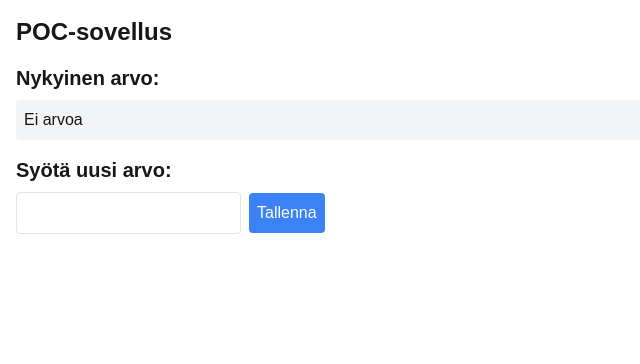
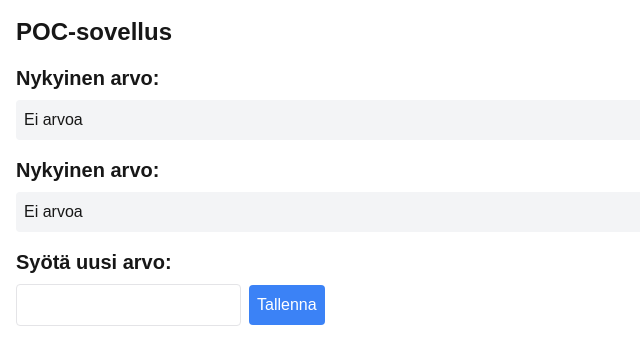
Before and after one commit to mikesmallhelp/cr-poc-app, a Next.js app: page / in a window 1280 px wide. Shown: the top 364 px of the page, without its empty margins (0-640 px from the left). Built offline with nearby package versions, Linux system fonts and the light colour scheme; no server answers; the database is empty.

Commit message:
Working, but duplicate current value

```diff
--- /dev/null
+++ b/app/ClientForm.tsx
@@ -0,0 +1,46 @@
+'use client'
+
+import { useRef, useState } from 'react'
+import { setData } from '@/lib/actions'
+
+export default function ClientForm({ initialData }: { initialData: string | null }) {
+  const [currentData, setCurrentData] = useState(initialData)
+  const inputRef = useRef<HTMLInputElement>(null)
+
+  const handleSubmit = async (event: React.FormEvent) => {
+    event.preventDefault()
+
+    if (inputRef.current) {
+      const newValue = inputRef.current.value
+      try {
+        await setData(newValue)
+        setCurrentData(newValue)
+        inputRef.current.value = ''
+      } catch (e) {
+        console.error('Failed to save data', e)
+      }
+    }
+  }
+
+  return (
+    <>
+      <div className="mb-4">
+        <h2 className="text-xl font-semibold mb-2">Nykyinen arvo:</h2>
+        <p className="p-2 bg-gray-100 rounded">{currentData || 'Ei arvoa'}</p>
+      </div>
+      <form onSubmit={handleSubmit} className="mt-4">
+        <h2 className="text-xl font-semibold mb-2">Syötä uusi arvo:</h2>
+        <input
+          type="text"
+          name="data"
+          ref={inputRef}
+          className="p-2 border rounded mr-2"
+          required
+        />
+        <button type="submit" className="p-2 bg-blue-500 text-white rounded">
+          Tallenna
+        </button>
+      </form>
+    </>
+  )
+}
--- a/app/page.tsx
+++ b/app/page.tsx
@@ -1,14 +1,15 @@
-import { getData, setData } from '@/lib/actions';
+import { getData } from '@/lib/actions'
+import ClientForm from '@/app/ClientForm'
 
 export default async function Home() {
-  let currentData: string | null = null;
-  let error: string | null = null;
+  let currentData: string | null = null
+  let error: string | null = null
 
   try {
-    currentData = await getData();
+    currentData = await getData()
   } catch (e) {
-    error = 'Failed to fetch data';
-    console.error(error, e);
+    error = 'Failed to fetch data'
+    console.error(error, e)
   }
 
   return (
@@ -22,18 +23,7 @@ export default async function Home() {
           <p className="p-2 bg-gray-100 rounded">{currentData || 'Ei arvoa'}</p>
         </div>
       )}
-      <form action={setData} className="mt-4">
-        <h2 className="text-xl font-semibold mb-2">Syötä uusi arvo:</h2>
-        <input
-          type="text"
-          name="data"
-          className="p-2 border rounded mr-2"
-          required
-        />
-        <button type="submit" className="p-2 bg-blue-500 text-white rounded">
-          Tallenna
-        </button>
-      </form>
+      <ClientForm initialData={currentData} />
     </div>
-  );
+  )
 }
--- a/lib/actions.ts
+++ b/lib/actions.ts
@@ -12,13 +12,9 @@ export async function getData() {
   }
 }
 
-export async function setData(formData: FormData) {
+export async function setData(data: string) {
   try {
-    const newData = formData.get('data');
-    if (typeof newData !== 'string' || newData.trim() === '') {
-      throw new Error('Invalid data');
-    }
-    await setDataToDb(newData);
+    await setDataToDb(data);
     revalidatePath('/');
   } catch (error) {
     console.error('Error in setData action:', error);
```
